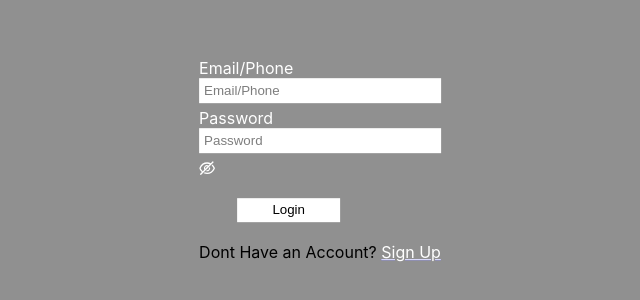
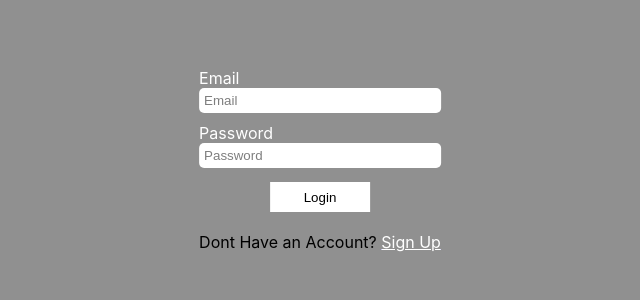
Before and after one commit to EyasSh/FinalProject, a React (Create React App) app in the folder client/: page / in a window 1280 px wide. Shown: the part 240-540 px from the top of the page, without its empty margins (320-960 px from the left). Built offline with nearby package versions, Linux system fonts and the light colour scheme.

Commit message:
Auth forms refactor

```diff
--- a/client/src/LogIn/login.css
+++ b/client/src/LogIn/login.css
@@ -1,13 +1,10 @@
-.Email input,
-.Password input {
-  margin-bottom: 2%;
-  display: inline-block;
-  border: none;
+.loginInput {
+  border-radius: 5px;
   outline: none;
-  padding: 5px 5px;
   width: 100%;
-
-  color: black ;
+  border: 0;
+  padding: 5px;
+  margin-bottom: 10px;
 }
 
 ::placeholder{
@@ -16,33 +13,36 @@
 }
 label{
   color: white;
+  align-self: flex-start;
 }
 
 .Li-Container
 {
   position: absolute;
+  display: flex;
+  flex-direction: column;
+  align-items: center;
   left: 50%;
   top: 50%;
   transform: translate(-50%, -50%);
 }
+
 .Li-button {
+  position: relative;
   background-color: #ffffff;
   color: black;
-  height: 3vh;
-  margin-left:3vw ;
+  margin-top: 4px;
+  height: 30px;
   border: none;
   cursor: pointer;
   text-align: center;
-  width: 8vw;
+  width: 100px;
   transition:all 0.2s ease;
 }
 
 .Li-button:hover {
   background-color: black ;
   color: white;
-}
-.Li-Container {
-  padding: 16px;
 }
 
 label.psw {
@@ -57,17 +57,9 @@ label.psw {
 {
   cursor: pointer;
 }
-.Icons-User {
-  display: none;
-  background-color: white;
-  color: black;
+
+
+.errMsg{
+  color: red;
+  text-align: center;
 }
-
-.ant-input-password-icon svg{
-  fill: white
-}
-
-.errorMsg{
-  color: red
-
-}
--- a/client/src/LogIn/login.jsx
+++ b/client/src/LogIn/login.jsx
@@ -9,69 +9,50 @@ import { firebaseApp } from "../DB/FireBaseConf";
 import {getAuth,signInWithEmailAndPassword} from "firebase/auth"
 
 function Login(){
-    let Auth=getAuth();
+    let Auth=getAuth(firebaseApp);
     const [errMsg, setErrMsg] = useState();
-    function handleLogin(values){
+    const [email, setEmail] = useState("");
+    const [passwd, setPasswd] = useState("");
 
+    function handleLogin(){
         setErrMsg(null) // resets the state
         const schema = Joi.object({
-            email: Joi.string().email({tlds: {allow: false}}).required(),
-            password: Joi.string().min(8).max(30).required()
+            Email: Joi.string().email({tlds: {allow: false}}).required(),
+            Password: Joi.string().min(8).max(30).required()
         })
-        const {error} = schema.validate({email: values.email, password: values.password})
+        const {error} = schema.validate({Email: email, Password: passwd})
         if (error) {
             setErrMsg(error.message)
             return
         }
         else{
             try{
-                signInWithEmailAndPassword(Auth,values.email,values.password)
-                .then((res)=>{
-                localStorage.setItem("user",JSON.stringify(res.user))
-                })
+                if (!getAuth().currentUser){
+                    signInWithEmailAndPassword(Auth, email, passwd)
+                    .then((res)=>{
+                        localStorage.setItem("user",JSON.stringify(res.user))
+                    })
+                } else {
+                    alert("already authenticated")
+                }
             }
             catch(e){
                 alert(e.message)
             }
+        }
+    }
 
-
-        }
-
-
-    }
     return(
         <div className="Li-Container">
-            <Form
-                onFinish={handleLogin}
-            >
-            <Form.Item label='Email/Phone' name={'email'}
-            >
-                <Input
-                className="Email"
-                placeholder="Email/Phone"
-                prefix={<UserOutlined className="Icons-User"></UserOutlined>}/>
-            </Form.Item>
-            <Form.Item
-                label="Password"
-                name="password"
-            >
-                <Input.Password
-                className="Password"
-                placeholder="Password"
-                iconRender={visible => (visible ? <span className="Icon-Password"> <EyeTwoTone  /> </span>:
-                <span className="Icon-Password"> <EyeInvisibleOutlined  /> </span> )}
-                />
-            </Form.Item>
-            {errMsg ? <span className="errorMsg">{errMsg}</span>: ""}
-            <br />
-            <input
-            type="submit"
-            value="Login"
-            onClick={handleLogin}
-            className="Li-button"/>
+           <label>Email</label>
+           <input className="loginInput" type={'text'}
+           placeholder='Email' onChange={(e) => setEmail(e.target.value)}/>
+           <label>Password</label>
+           <input className="loginInput" type={'text'}
+           placeholder='Password' onChange={(e) => setPasswd(e.target.value)}/>
+           <button className="Li-button" type="submit" onClick={handleLogin}>Login</button>
 
-            </Form>
-
+            {errMsg ? <span className="errMsg">{errMsg}</span> : ""}
             <br />
             <span className="No-Acc">Dont Have an Account? <Link to={"/Signup"}><u className="SignUp">Sign Up</u></Link></span>
 
--- a/client/src/SignUp/SignUp.jsx
+++ b/client/src/SignUp/SignUp.jsx
@@ -4,90 +4,98 @@ import './signup.css'
 import axios from 'axios'
 import { firebaseApp } from "../DB/FireBaseConf";
 import{getAuth, createUserWithEmailAndPassword} from "firebase/auth"
+import * as Joi from "joi"
+
 
 function SignUp() {
-    let [fullName,setFullName]=useState('');
-    let[number,SetNumber]=useState('');
-    let [email,setEmail]=useState('');
-    let [password,setPassword]=useState('');
     let nav=useNavigate();
     let Auth=getAuth();
+    const [fname, setFname] = useState("");
+    const [lname, setLname] = useState("");
+    const [phone, setPhone] = useState("");
+    const [email, setEmail] = useState("");
+    const [passwd, setPasswd] = useState("");
+    const [errMsg, setErrMsg] = useState("")
+
     const handleSubmit=async ()=>{
+        setErrMsg("")
+        const schema = Joi.object({
+            "First Name": Joi.string().regex(/^[a-zA-Z ]*$/).messages({'string.pattern.base': `First Name can only contain letters.`}).min(2).max(20).required(),
+            "Last Name": Joi.string().regex(/^[a-zA-Z ]*$/).messages({'string.pattern.base': `Last Name can only contain letters.`}).min(2).max(20).required(),
+            "Phone": Joi.string().regex(/^[0-9]{10}$/).messages({'string.pattern.base': `Phone number must have 10 digits.`}).required(),
+            "Email": Joi.string().email({tlds: {allow: false}}).required(),
+            "Password": Joi.string().min(8).max(30).required()
+        })
 
-        // let data={
-        //     full_name:fullName,
-        //     number:number,
-        //     email:email,
-        //     password:password,
-        // }
-        // console.log(data)
+        const {error} = schema.validate({
+            "First Name": fname,
+            "Last Name": lname,
+            "Phone": phone,
+            "Email": email,
+            "Password": passwd
+        });
 
-        // let requestOptions={
-        //     method:"POST",
-        //     headers:{"Content-Type":"application/json"},
-        //     body:JSON.stringify(data)
-        // }
-        // console.log(data)
-        // let res=await fetch("http://localhost:3100/User/register",requestOptions)
-        // if(res.ok){
-        //     nav('/')
-        // }
-        // else{
-        //     nav('/Signup')
-        // }
-        try{
-           let newUser=await createUserWithEmailAndPassword(Auth,email,password)
-           .then((res)=>{
-             alert(JSON.stringify(res.user.email))
-             localStorage.setItem("newUser",JSON.stringify(res.user))
-           }).catch(e=>console.log(e.message))
-        }
-        catch(e){
-
+        if (error) {
+            setErrMsg(error.message)
+            return
+        } else {
+            try{
+                if (!getAuth().currentUser){
+                    let newUser=await createUserWithEmailAndPassword(Auth,email,passwd)
+                    .then((res)=>{
+                      localStorage.setItem("user",JSON.stringify(res.user))
+                    }).catch(e=>console.log(e.message))
+                }
+            }
+            catch(e){}
         }
     }
+
     return (
         <div className='SuContainer'>
 
             <div className='signUpForm'>
                 <h1 className='SignUpHeader'><u>Sign Up</u></h1>
                 <label>
-                    Full Name
+                    First Name
                 </label>
                 <br></br>
-                <input placeholder="Full Name" type={"text"} className="UserData"
-                    onChange={(e)=>{
-                    setFullName(e.target.value);
-                    }}></input>
+                <input placeholder="First Name" type={"text"} className="UserData"
+                    onChange={(e) => setFname(e.target.value)}
+                />
+
+                <label>
+                    Last Name
+                </label>
+                <br></br>
+                <input placeholder="Last Name" type={"text"} className="UserData"
+                    onChange={(e) => setLname(e.target.value)}
+                />
+
                 <br></br>
                 <label>
                     Phone
                 </label>
                 <br></br>
                 <input placeholder="Phone" type={"text"} className="UserData"
-                onChange={(e)=>{
-                    SetNumber(e.target.value);
-                }}></input>
+                onChange={(e) => setPhone(e.target.value)}
+                />
                 <br></br>
                 <label >Email</label>
                 <br></br>
                 <input type={"text"} placeholder="Email" className="UserData"
-                    onChange={(e)=>{
-                    setEmail(e.target.value)
-                    }}
+                    onChange={(e) => setEmail(e.target.value)}
                 />
                 <br></br>
                 <label>Password</label>
                 <br></br>
                 <input type={"password"} placeholder="Password" className="UserData"
-                    onChange={(e)=>{
-                        setPassword(e.target.value);
-                    }}
-                    ></input>
-
+                    onChange={(e) => setPasswd(e.target.value)}
+                />
+                {errMsg ? <span className="errMsg">{errMsg}</span> : ""}
                 <br></br>
                 <button className="Submit"
-                onClick={handleSubmit} >submit</button>
+                onClick={handleSubmit} >Sign Up</button>
             </div>
 
 
```
